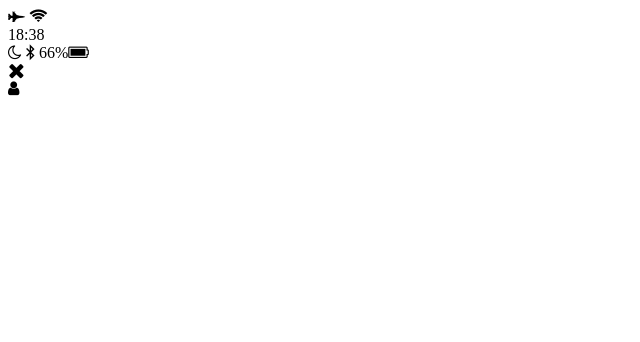
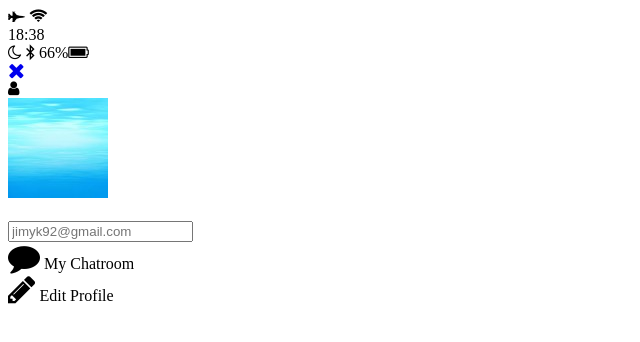
Before and after one commit to jinwoojimmy/kakao-clone, a plain HTML site: page profile.html in a window 1280 px wide. Shown: the whole page, without its empty margins (0-640 px from the left). Drawn offline with Linux system fonts and the light colour scheme.

Commit message:
Chat + Back to page link

```diff
--- a/profile.html
+++ b/profile.html
@@ -28,7 +28,9 @@
 		</div>
 		<div class="header__bottom">
 			<div class="header__column">
-				<i class="fa fa-times fa-lg"></i>
+				<a href="index.html">
+					<i class="fa fa-times fa-lg"></i>
+				</a>
 			</div>
 			<div class="header__column">
 			</div>
@@ -37,5 +39,22 @@
 			</div>
 		</div>
 	</header>
+	<main class="profile">
+		<header class="profile__header">
+			<img src="images/sample.jpg" alt="">
+			<h3 class="profile__header-title"></h3>
+		</header>
+		<input type="text" placeholder="jimyk92@gmail.com">
+		<div class="profile__actions">
+			<div class="profile__action">
+				<span class="profile__action-circle"><i class="fa fa-comment fa-2x"></i></span>
+				<span class="profile__action-title">My Chatroom</span>
+			</div>
+			<div class="profile__action">
+				<span class="profile__action-circle"><i class="fa fa-pencil fa-2x"></i></span>
+				<span class="profile__action-title">Edit Profile</span>
+			</div>
+		</div>
+	</main>
 </body>
 </html>
```
Also changed, not shown: chat.html (+3 -1 lines), index.html (+7 -5 lines).
